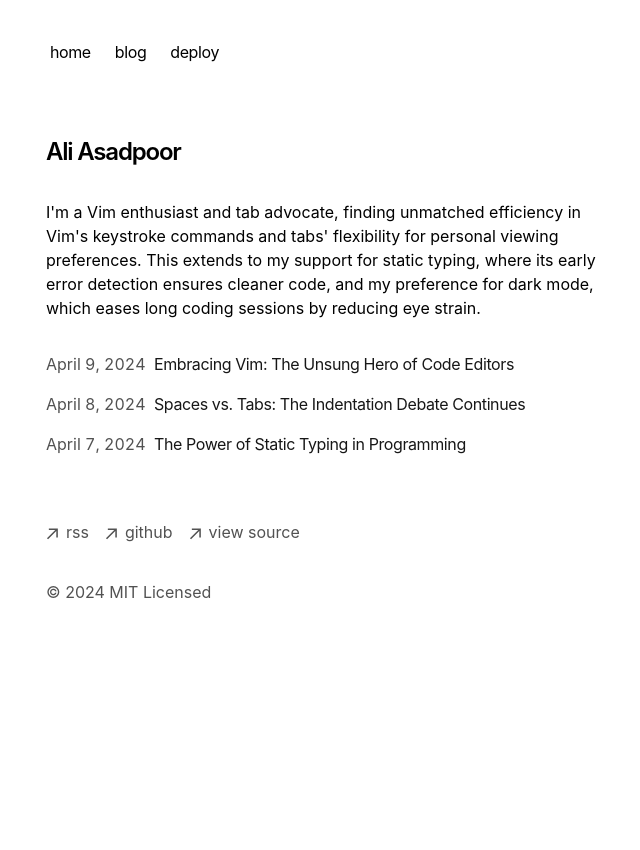
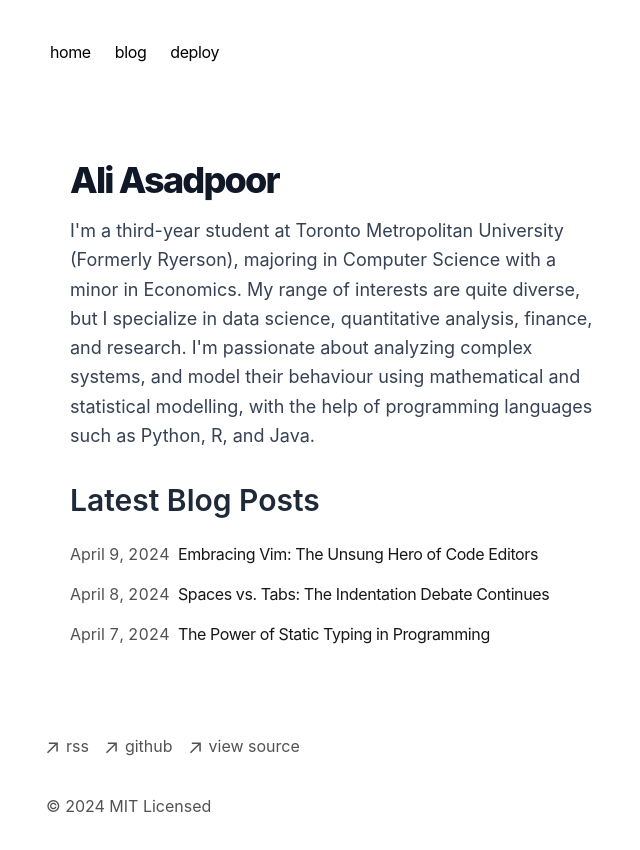
Before and after one commit to aliplayer1/portfolio, a Next.js app: page / in a window 1280 px wide. Shown: the top 850 px of the page, without its empty margins (306-946 px from the left). Before the commit the page ends 800 px from the top, so only its background shows below. Built offline with nearby package versions, Linux system fonts and the light colour scheme.

Commit message:
updated paragraph

```diff
--- a/app/page.tsx
+++ b/app/page.tsx
@@ -2,20 +2,28 @@ import { BlogPosts } from 'app/components/posts'
 
 export default function Page() {
   return (
-    <section>
-      <h1 className="mb-8 text-2xl font-semibold tracking-tighter">
-        Ali Asadpoor
-      </h1>
-      <p className="mb-4">
-        {`I'm a Vim enthusiast and tab advocate, finding unmatched efficiency in
-        Vim's keystroke commands and tabs' flexibility for personal viewing
-        preferences. This extends to my support for static typing, where its
-        early error detection ensures cleaner code, and my preference for dark
-        mode, which eases long coding sessions by reducing eye strain.`}
-      </p>
-      <div className="my-8">
+    <main className="p-6 max-w-4xl mx-auto">
+      {/* Header section */}
+      <header className="mb-8">
+        <h1 className="text-4xl font-extrabold tracking-tighter text-gray-900 dark:text-gray-100">
+          Ali Asadpoor
+        </h1>
+        <p className="mt-4 text-lg leading-relaxed text-gray-700 dark:text-gray-300">
+          {`I'm a third-year student at Toronto Metropolitan University (Formerly Ryerson), majoring in Computer Science
+          with a minor in Economics. My range of interests are quite diverse, but I specialize in data science, quantitative analysis,
+          finance, and research. I'm passionate about analyzing complex systems, and model their behaviour
+          using mathematical and statistical modelling, with the help of programming languages such as Python, R, and Java.
+          `}
+        </p>
+      </header>
+
+      {/* Blog Posts section */}
+      <section className="my-8">
+        <h2 className="text-3xl font-semibold mb-6 text-gray-800 dark:text-gray-200">
+          Latest Blog Posts
+        </h2>
         <BlogPosts />
-      </div>
-    </section>
+      </section>
+    </main>
   )
 }
```
